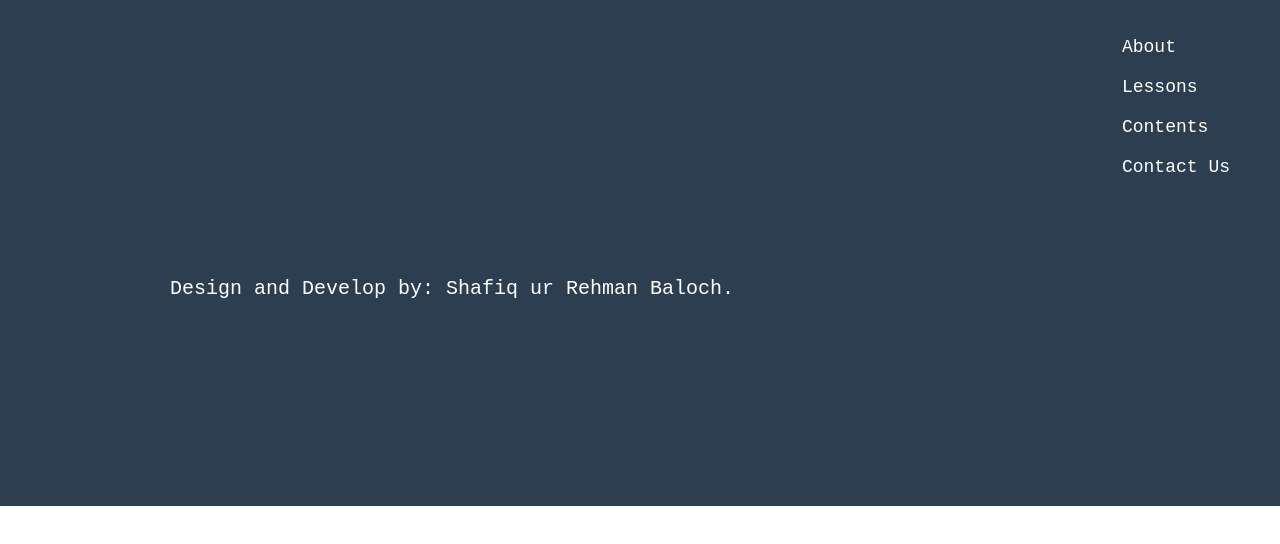
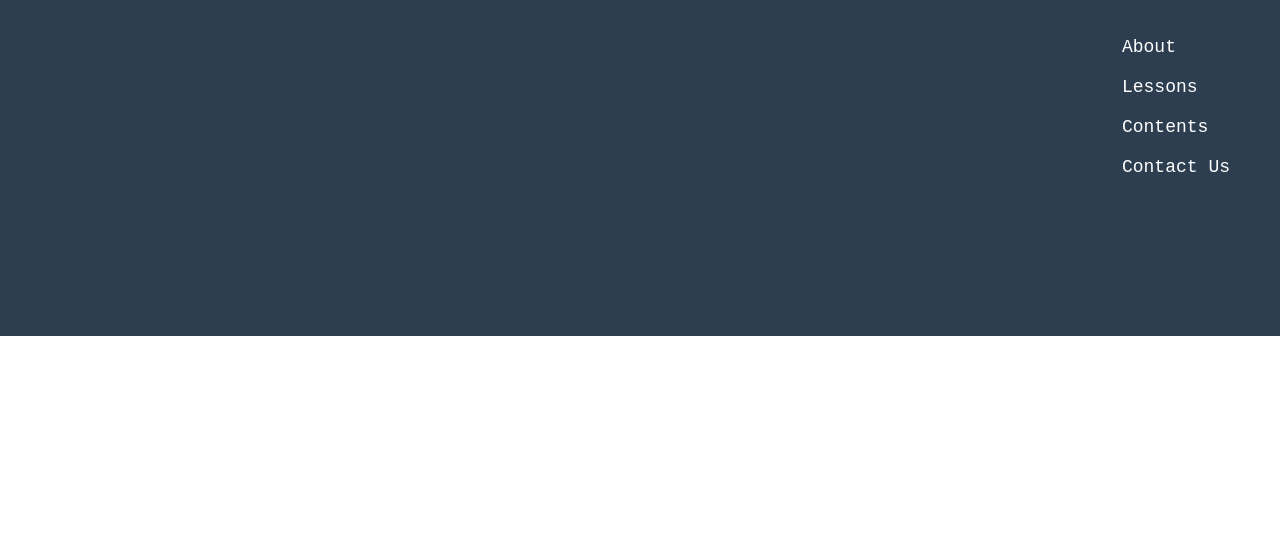
Before and after one commit to shafiqrrehman/Hello-World-Layout, a plain HTML site: page index.html in a window 1280 px wide. Shown: the part 1423-1967 px from the top of the page. After the commit the page ends 1759 px from the top, so only its background shows below. Drawn offline with Linux system fonts and the light colour scheme.

Commit message:
footer added

```diff
--- a/css/stylesheet.css
+++ b/css/stylesheet.css
@@ -79,7 +79,7 @@ li {
 
 .footer {
     background-color: #2C3E50;
-    height: 570px;
+    height: 400px;
 }
 
 .footer-logo {
@@ -112,10 +112,3 @@ li {
     height: 130px;
     width: 130px;
 }
-
-.developer {
-    color: #fff;
-    float: left;
-    padding: 250px 170px;
-    font-size: 20px;
-}
--- a/index.html
+++ b/index.html
@@ -59,10 +59,6 @@
                 <img class="logo-footer" src="images/hello.png" alt="Hello World">
         </div>
 
-        <div class="developer">
-            <p>Design and Develop by: Shafiq ur Rehman Baloch.</p>
-        </div>
-
         <div class="footer-nav">
             <ul >
                 <li>About</li>
```
